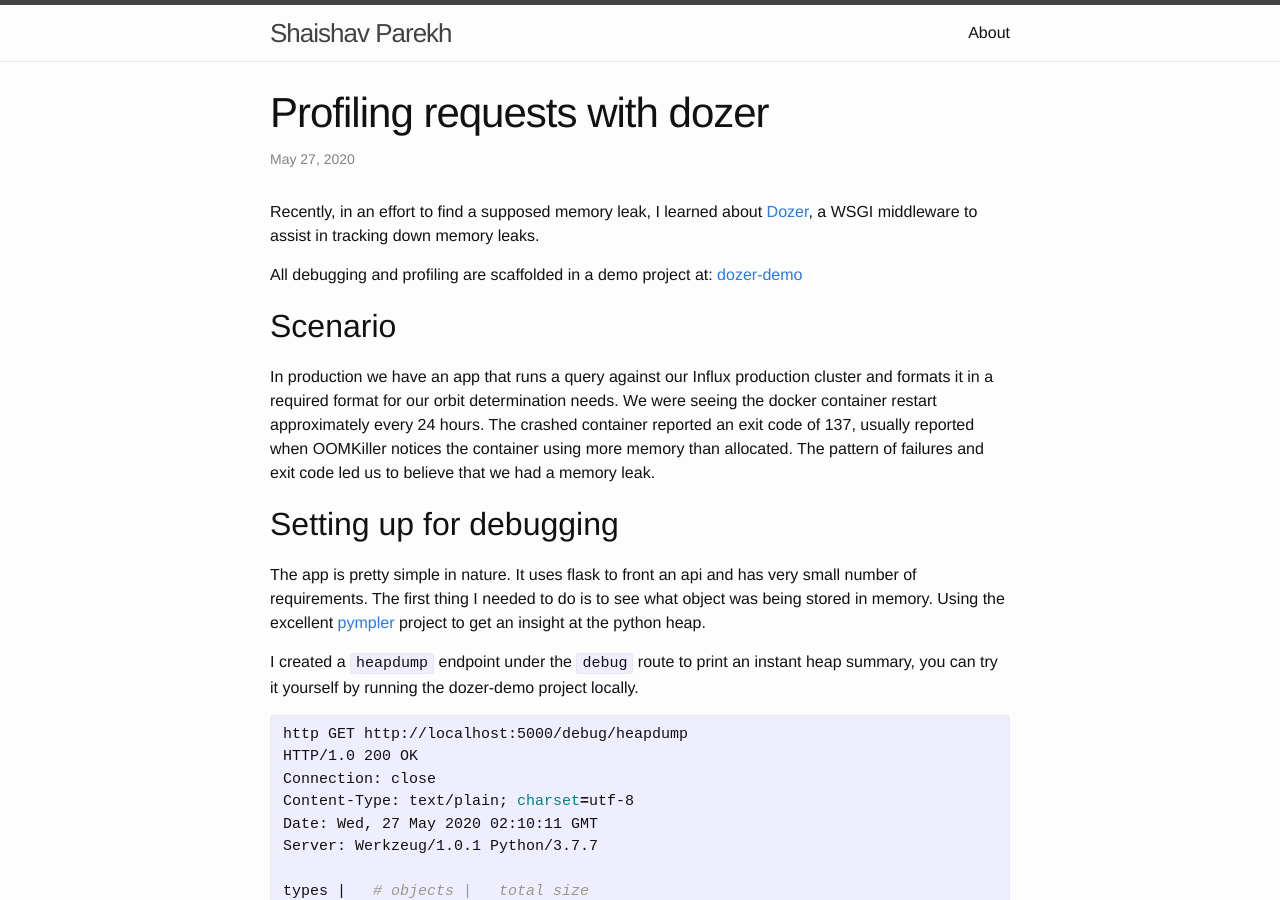
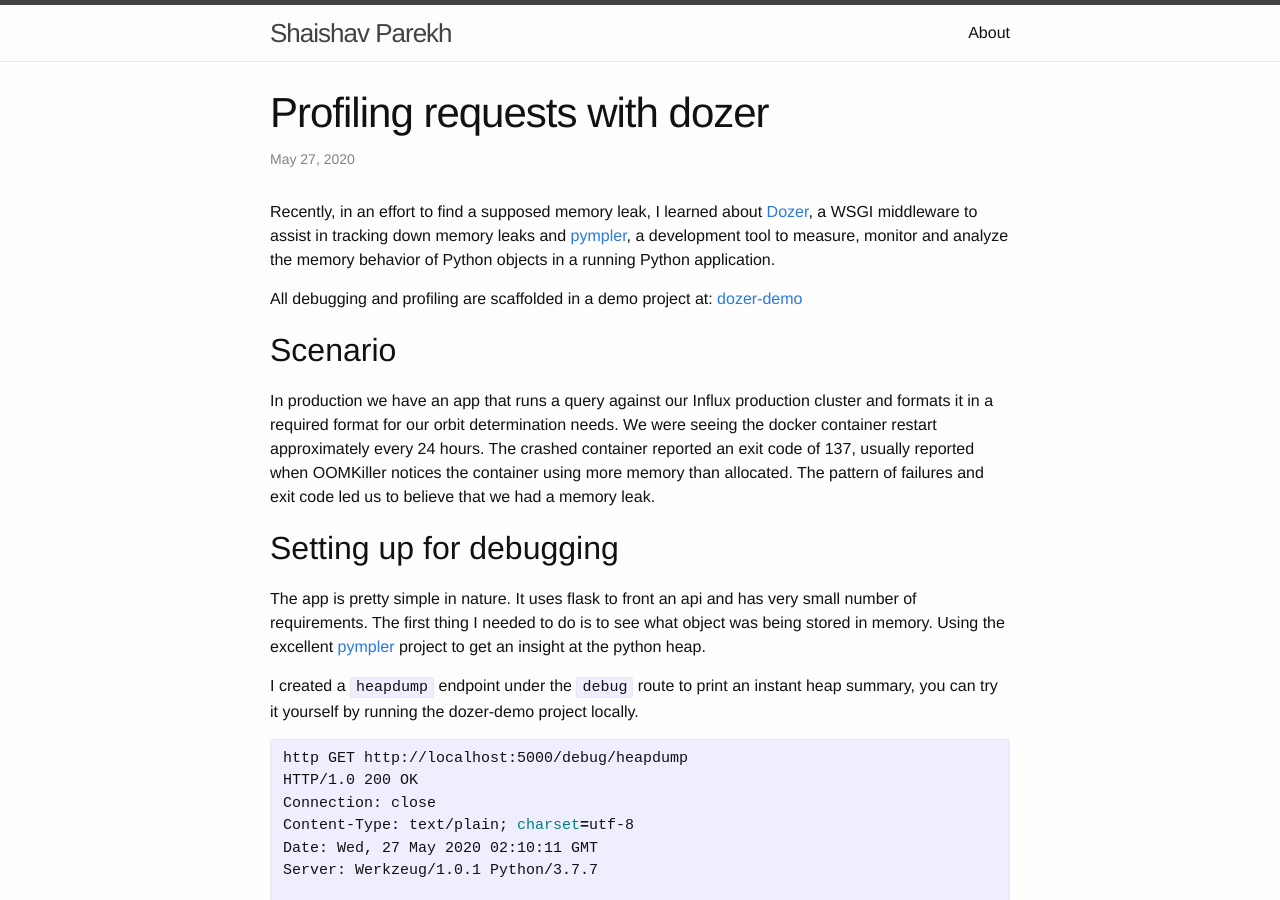
Before and after one commit to smparekh/smparekh.github.io, a Jekyll site: the page built from _posts/2020-05-27-request-profiling-with-dozer.markdown, in a window 1280 px wide and 900 px high. Built offline with Jekyll 4.4.1, drawn with Linux system fonts in a browser that asks for light colours.

Commit message:
Add pympler to post intro

```diff
--- a/_posts/2020-05-27-request-profiling-with-dozer.markdown
+++ b/_posts/2020-05-27-request-profiling-with-dozer.markdown
@@ -5,7 +5,7 @@
 categories: python3 dozer flask requests requests_cache pympler
 ---
 
-Recently, in an effort to find a supposed memory leak, I learned about [Dozer](https://pypi.org/project/Dozer/), a WSGI middleware to assist in tracking down memory leaks.
+Recently, in an effort to find a supposed memory leak, I learned about [Dozer](https://pypi.org/project/Dozer/), a WSGI middleware to assist in tracking down memory leaks and [pympler](https://github.com/pympler/pympler), a development tool to measure, monitor and analyze the memory behavior of Python objects in a running Python application.
 
 All debugging and profiling are scaffolded in a demo project at: [dozer-demo](https://github.com/smparekh/dozer-demo)
 
```
